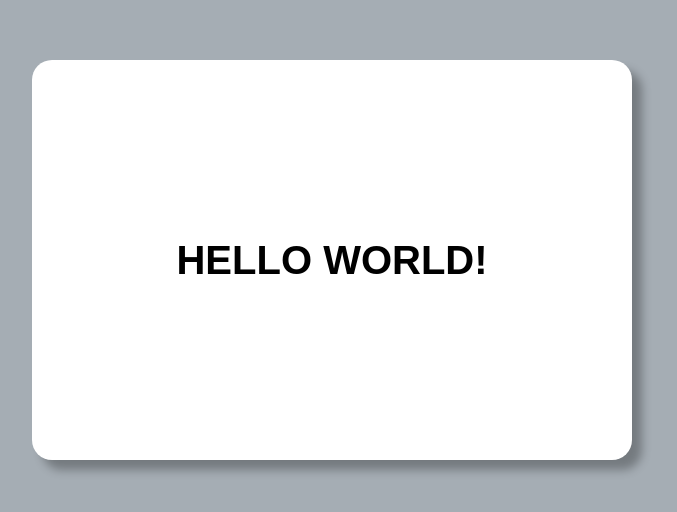
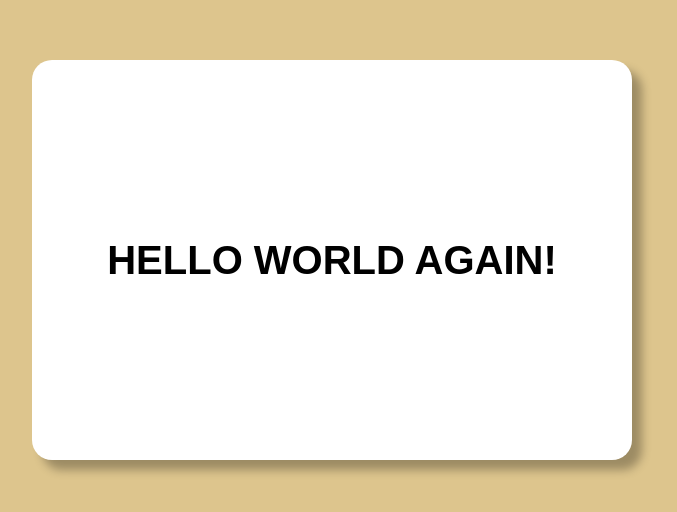
Before and after one commit to cynamonstudio/excercise-repo2, a plain HTML site: page index.html in a window 1280 px wide. Shown: the part 140-652 px from the top of the page, without its empty margins (308-985 px from the left). Drawn offline with Linux system fonts and the light colour scheme.

Commit message:
NEW CHANGES

```diff
--- a/index.html
+++ b/index.html
@@ -10,7 +10,7 @@
   <body>
     <div class="wrapper">
         <div class="box">
-            <p class="text"> HELLO WORLD!</p>
+            <p class="text"> HELLO WORLD AGAIN!</p>
         </div>
     </div>
 	<script src="app.js"></script>
--- a/style.css
+++ b/style.css
@@ -7,7 +7,7 @@
 .wrapper{
 width: 100%;
 min-height: 100vh;
-background-color: rgb(165, 173, 180);
+background-color: rgb(221, 197, 141);
 padding:10px;
 display: flex;
 align-items: center;
```
